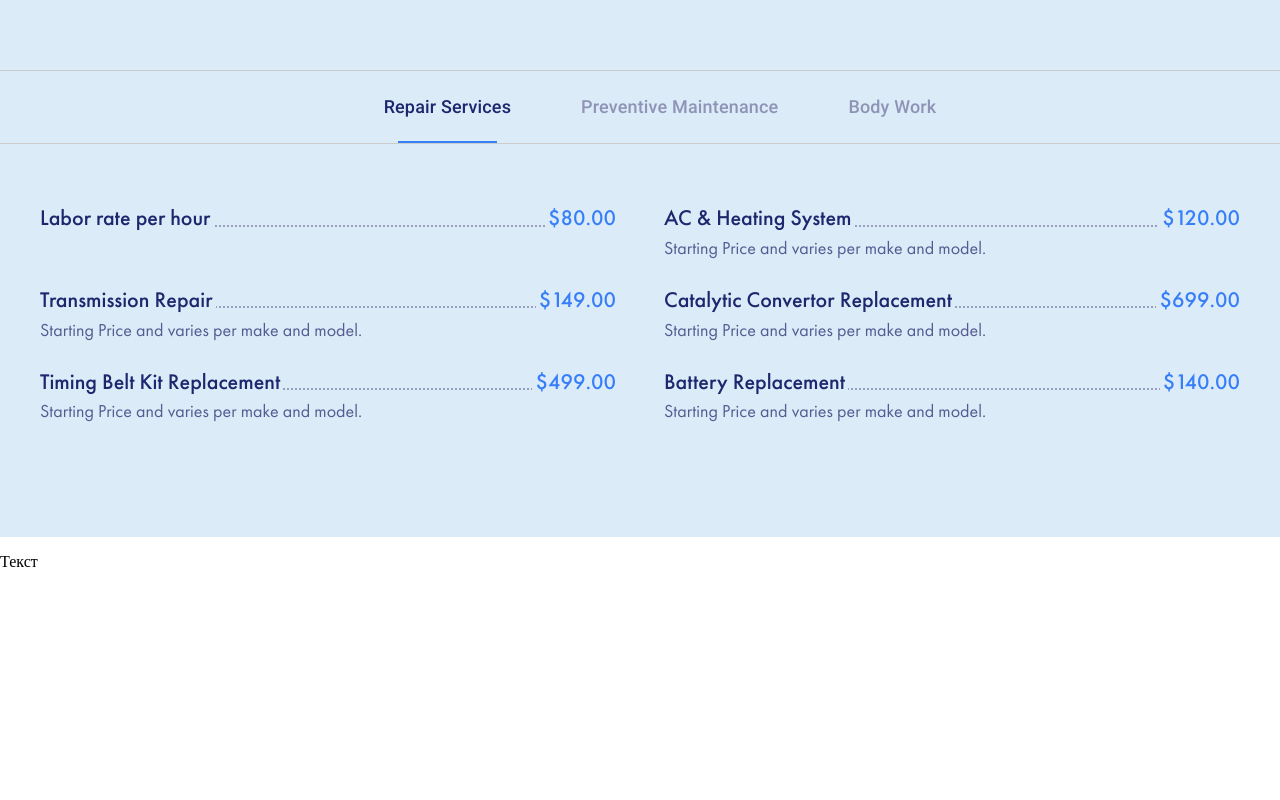
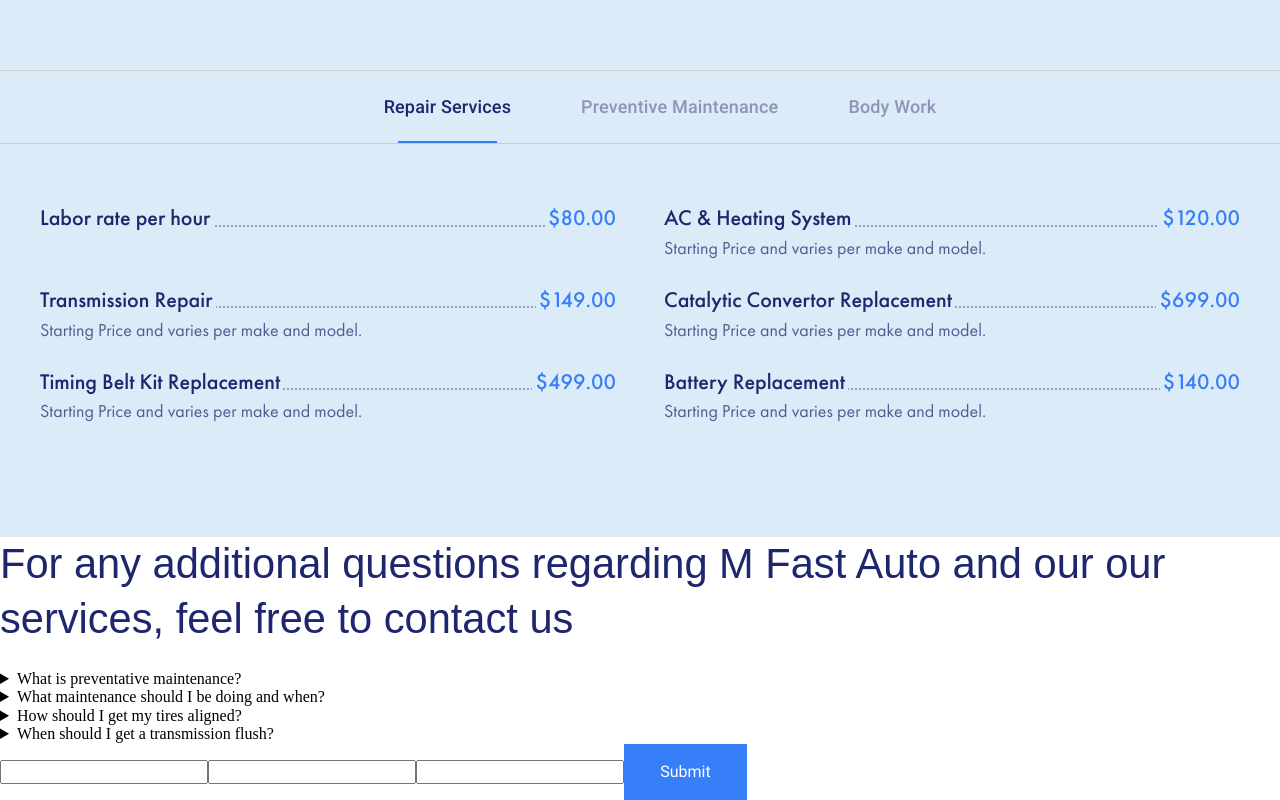
Before and after one commit to xKairus/mFastAuto, a React (Vite) app: page / in a window 1280 px wide. Shown: the part 4330-5130 px from the top of the page. Before the commit the page ends 4918 px from the top, so only its background shows below. Built offline with nearby package versions, Linux system fonts and the light colour scheme.

Commit message:
dev: add Contact component

```diff
--- a/src/App.tsx
+++ b/src/App.tsx
@@ -1,10 +1,11 @@
-import Experience from "./components/Experience/Experience";
-import Guarantees from "./components/Guarantees/Guarantees";
-import KnownFor from "./components/KnownFor/KnownFor";
-import Lead from "./components/Lead/Lead";
-import Offer from "./components/Offer/Offer";
-import Professionalism from "./components/Professionalism/Professionalism";
-import Service from "./components/Service/Service";
+import Contacts from "./components/Contacts/Contacts"
+import Experience from "./components/Experience/Experience"
+import Guarantees from "./components/Guarantees/Guarantees"
+import KnownFor from "./components/KnownFor/KnownFor"
+import Lead from "./components/Lead/Lead"
+import Offer from "./components/Offer/Offer"
+import Professionalism from "./components/Professionalism/Professionalism"
+import Service from "./components/Service/Service"
 
 function App() {
   return (
@@ -16,9 +17,9 @@
       <Professionalism />
       <KnownFor />
       <Offer />
-      <p>Текст</p>
+      <Contacts />
     </>
-  );
+  )
 }
 
-export default App;
+export default App
--- /dev/null
+++ b/src/components/Contacts/Contacts.tsx
@@ -0,0 +1,25 @@
+import { FAQ, sectionHeaders } from "../../data/typography"
+import Button from "../Button/Button"
+import { SectionHeader } from "../SectionHeader/SectionHeader"
+
+export default function Contacts() {
+  return (
+    <section>
+      <SectionHeader {...sectionHeaders.contact} />
+      <div>
+        {FAQ.map((QA, index) => (
+          <details key={index}>
+            <summary>{QA.question}</summary>
+            <p>{QA.answer}</p>
+          </details>
+        ))}
+      </div>
+      <form action="">
+        <input type="text" name="" id="" />
+        <input type="email" name="" id="" />
+        <input type="text" name="" id="" />
+        <Button>Submit</Button>
+      </form>
+    </section>
+  )
+}
--- a/src/data/typography.tsx
+++ b/src/data/typography.tsx
@@ -1,7 +1,7 @@
-import oilIcon from "./../assets/oil-icon.png";
-import wheelIcon from "./../assets/wheel-icon.png";
-import engineIcon from "./../assets/engine-icon.png";
-import wrenchIcon from "./../assets/wrench-icon.png";
+import oilIcon from "./../assets/oil-icon.png"
+import wheelIcon from "./../assets/wheel-icon.png"
+import engineIcon from "./../assets/engine-icon.png"
+import wrenchIcon from "./../assets/wrench-icon.png"
 
 export const sectionHeaders = {
   lead: {
@@ -36,7 +36,7 @@
     title:
       "For any additional questions regarding M Fast Auto and our our services, feel free to contact us",
   },
-};
+}
 
 export const expCards = [
   {
@@ -59,7 +59,7 @@
     title: "Vehicle Maintenance",
     text: "At the least, you should have your car inspected by a qualified mechanic every 12 months to look for problems.",
   },
-];
+]
 
 export const repairServices = [
   {
@@ -91,7 +91,7 @@
     title: "Battery Replacement",
     price: "$140.00",
   },
-];
+]
 
 export const preventiveMaintenance = [
   {
@@ -124,7 +124,7 @@
     title: "Tire Replacement",
     price: "$75.00",
   },
-];
+]
 
 export const bodyWork = [
   {
@@ -157,4 +157,27 @@
     title: "Window Regulator",
     price: "$300.00",
   },
-];
+]
+
+export const FAQ = [
+  {
+    question: "What is preventative maintenance?",
+    answer:
+      "Preventative maintenance is regular maintenance of your vehicle that helps keep your automobile running efficiently and eliminating potential problems that may leave you stranded.",
+  },
+  {
+    question: "What maintenance should I be doing and when?",
+    answer:
+      "On average, vehicles are estimated to need an oil change every 3,000 miles or every six months. This can vary based on your driving habits, your driving frequency, the age of your vehicle, and the quality of the oil you use.",
+  },
+  {
+    question: "How should I get my tires aligned?",
+    answer:
+      "For virtually all vehicles, it’s necessary to get your wheels aligned periodically. Most car experts recommend scheduling an alignment every other oil change, or approximately every 6,000 miles",
+  },
+  {
+    question: "When should I get a transmission flush?",
+    answer:
+      "Depending on what the manufacturer recommends, you may need to get a transmission flush every 30,000 miles or two years.",
+  },
+]
```
Also changed, not shown: src/components/Experience/Experience.tsx (+3 -6 lines).
